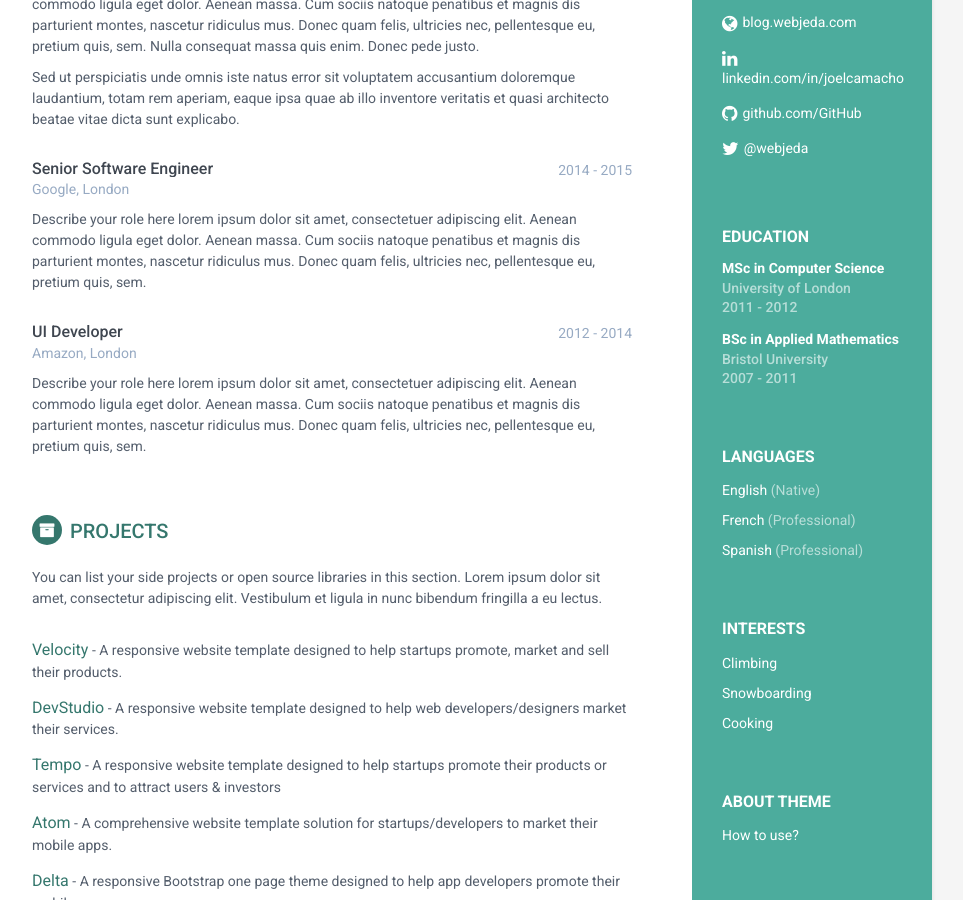
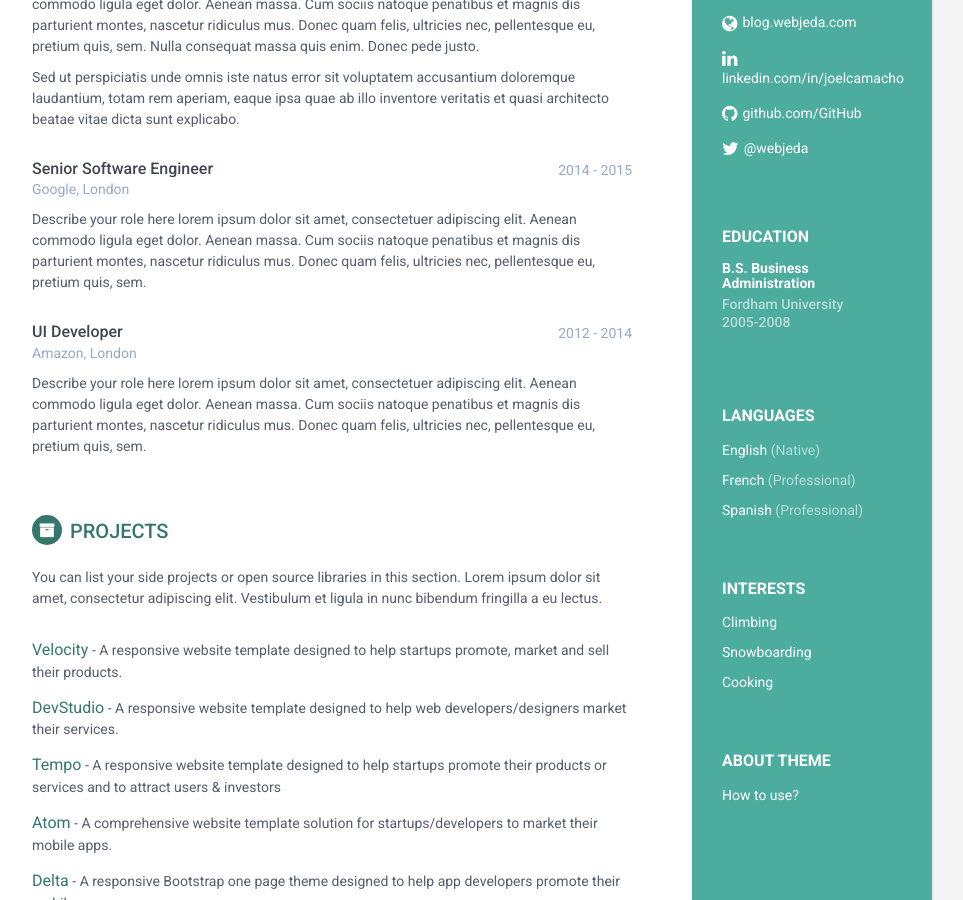
Before and after one commit to joelcamacho/joelcamacho.github.io, a Jekyll site: the page built from index.html, in a window 1280 px wide and 900 px high, scrolled down 411 px. Shown: the whole window, without its empty margins (188-1151 px from the left). Built offline with Jekyll 4.4.1, drawn with Linux system fonts in a browser that asks for light colours.

Commit message:
Minor changes

```diff
--- a/_includes/education.html
+++ b/_includes/education.html
@@ -1,13 +1,13 @@
  <div class="education-container container-block">
 <h2 class="container-block-title">Education</h2>
 <div class="item">
-    <h4 class="degree">MSc in Computer Science</h4>
-    <h5 class="meta">University of London</h5>
-    <div class="time">2011 - 2012</div>
+    <h4 class="degree">B.S. Business Administration</h4>
+    <h5 class="meta">Fordham University</h5>
+    <div class="time">2005-2008</div>
 </div><!--//item-->
 <div class="item">
-    <h4 class="degree">BSc in Applied Mathematics</h4>
+<!--     <h4 class="degree">BSc in Applied Mathematics</h4>
     <h5 class="meta">Bristol University</h5>
-    <div class="time">2007 - 2011</div>
+    <div class="time">2007 - 2011</div> -->
 </div><!--//item-->
 </div><!--//education-container-->
```
Also changed, not shown: 2 other files.
